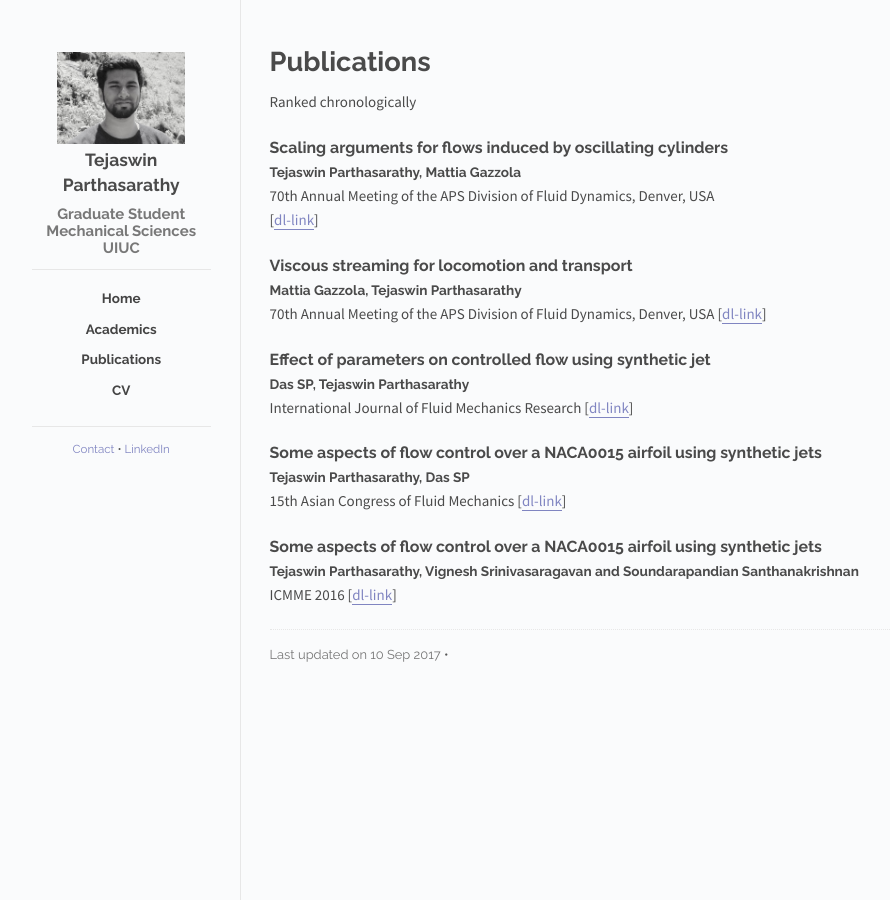
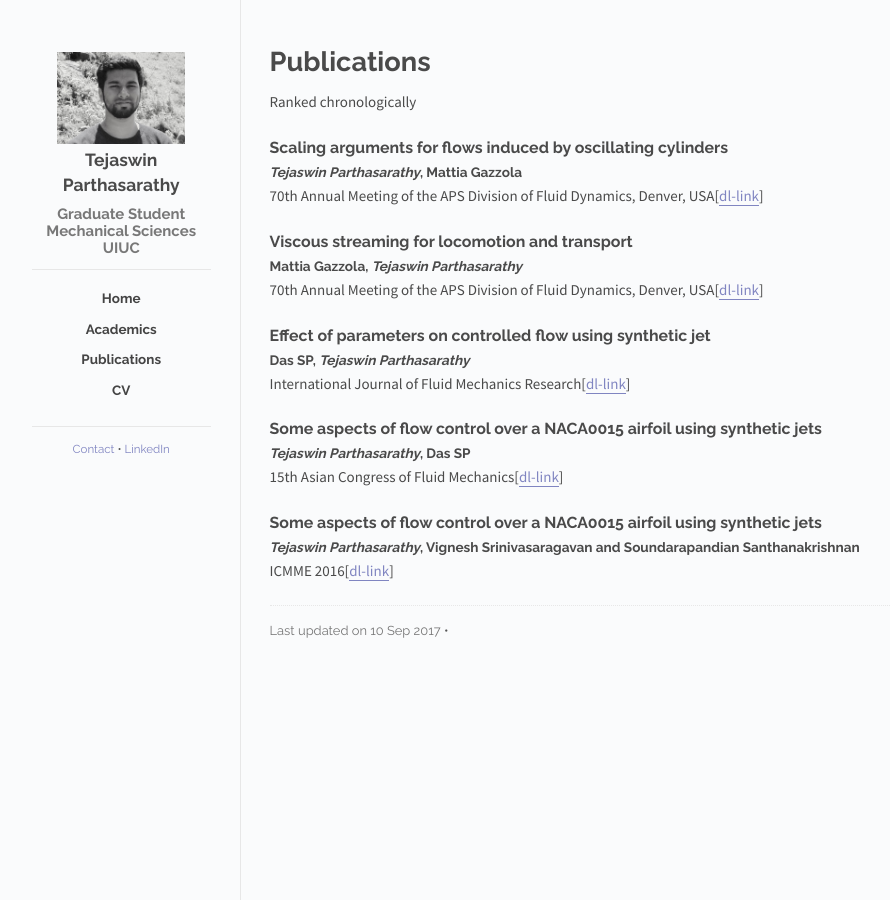
Before and after one commit to parthas1/parthas1.github.io, a Jekyll site: the page built from publications/index.md, in a window 1280 px wide. Shown: the whole page, without its empty margins (118-1008 px from the left). Built offline with Jekyll 4.4.1, drawn with Linux system fonts in a browser that asks for light colours.

Commit message:
maxxed out changes with current template

```diff
--- a/publications/index.md
+++ b/publications/index.md
@@ -7,26 +7,21 @@ order: 3
 Ranked chronologically
 
 ### **Scaling arguments for flows induced by oscillating cylinders**
-#### **Tejaswin Parthasarathy**, Mattia Gazzola
-70th Annual Meeting of the APS Division of Fluid Dynamics, Denver, USA
-[[dl-link](http://meetings.aps.org/Meeting/DFD17/Session/M14.5)]
+#### ***Tejaswin Parthasarathy***, Mattia Gazzola
+70th Annual Meeting of the APS Division of Fluid Dynamics, Denver, USA[[dl-link](http://meetings.aps.org/Meeting/DFD17/Session/M14.5)]
 
 ### **Viscous streaming for locomotion and transport**
-#### Mattia Gazzola, **Tejaswin Parthasarathy**
-70th Annual Meeting of the APS Division of Fluid Dynamics, Denver, USA
-[[dl-link](http://meetings.aps.org/Meeting/DFD17/Session/M13.10)]
+#### Mattia Gazzola, ***Tejaswin Parthasarathy***
+70th Annual Meeting of the APS Division of Fluid Dynamics, Denver, USA[[dl-link](http://meetings.aps.org/Meeting/DFD17/Session/M13.10)]
 
 ### **Effect of parameters on controlled flow using synthetic jet**
-#### Das SP, **Tejaswin Parthasarathy**
-International Journal of Fluid Mechanics Research
-[[dl-link](http://www.dl.begellhouse.com/journals/71cb29ca5b40f8f8,forthcoming,18329.html)]
+#### Das SP, ***Tejaswin Parthasarathy***
+International Journal of Fluid Mechanics Research[[dl-link](http://www.dl.begellhouse.com/journals/71cb29ca5b40f8f8,forthcoming,18329.html)]
 
 ### **Some aspects of flow control over a NACA0015 airfoil using synthetic jets**
-#### **Tejaswin Parthasarathy**, Das SP
-15th Asian Congress of Fluid Mechanics
-[[dl-link](http://stacks.iop.org/1742-6596/822/i=1/a=012009)]
+#### ***Tejaswin Parthasarathy***, Das SP
+15th Asian Congress of Fluid Mechanics[[dl-link](http://stacks.iop.org/1742-6596/822/i=1/a=012009)]
 
 ### **Some aspects of flow control over a NACA0015 airfoil using synthetic jets**
-#### **Tejaswin Parthasarathy**, Vignesh Srinivasaragavan and Soundarapandian Santhanakrishnan
-ICMME 2016
-[[dl-link](https://doi.org/10.1051/matecconf/20179508002)]
+#### ***Tejaswin Parthasarathy***, Vignesh Srinivasaragavan and Soundarapandian Santhanakrishnan
+ICMME 2016[[dl-link](https://doi.org/10.1051/matecconf/20179508002)]
```
Also changed, not shown: academics/index.md (+1 -1 lines), index.md (+1 -1 lines).
